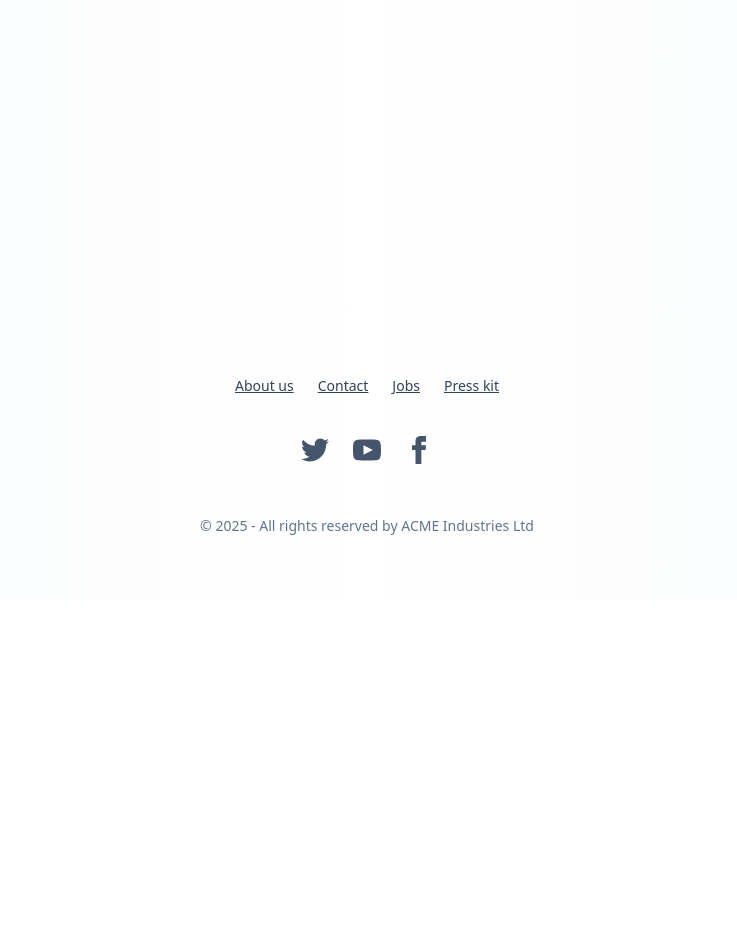
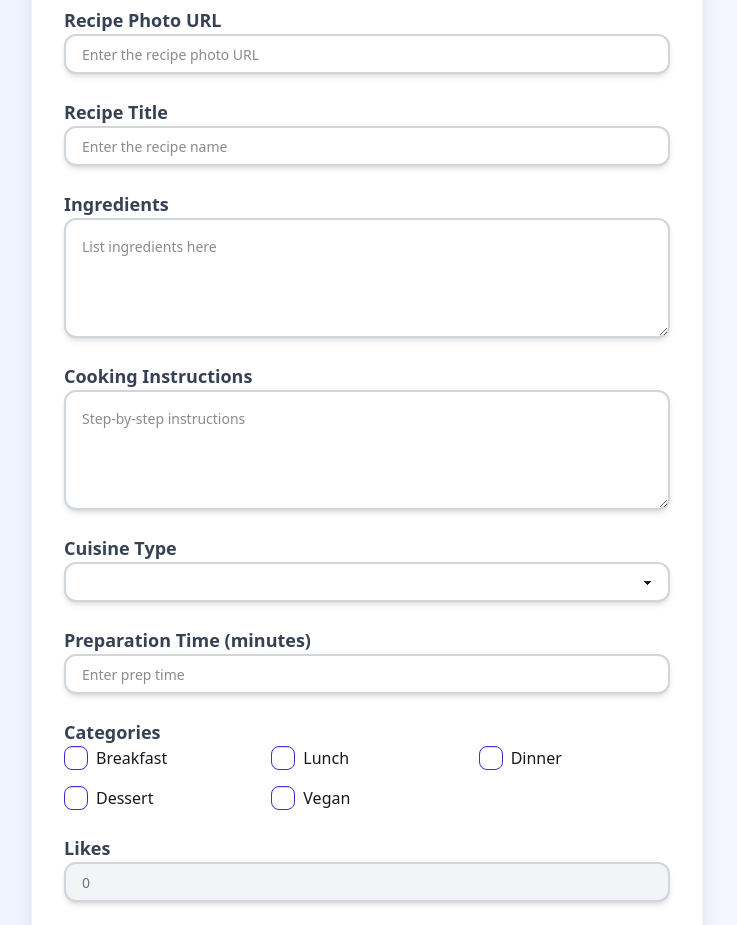
Before and after one commit to WRATHexe/Cookify-Recipe-Website-Client, a React (Vite) app: page /add-recipe in a window 1280 px wide. Shown: the part 200-1125 px from the top of the page, without its empty margins (273-1010 px from the left). Before the commit the page ends 800 px from the top, so only its background shows below. Built offline with nearby package versions, Linux system fonts and the light colour scheme; no server answers; sample sign-in values are in the browser's storage.

Commit message:
feat: add SweetAlert2 for recipe addition confirmation and create Home component

```diff
--- a/package.json
+++ b/package.json
@@ -21,6 +21,7 @@
     "react-router": "^7.6.2",
     "react-toastify": "^11.0.5",
     "react-tooltip": "^4.5.1",
+    "sweetalert2": "^11.22.0",
     "tailwindcss": "^4.1.8"
   },
   "devDependencies": {
--- a/src/pages/AddRecipe.jsx
+++ b/src/pages/AddRecipe.jsx
@@ -1,5 +1,178 @@
+import Swal from "sweetalert2";
+
 const AddRecipe = () => {
-  return <div></div>;
+  const handleAddCoffee = (event) => {
+    event.preventDefault();
+    const form = event.target;
+    const formData = new FormData(form);
+    const newRecipe = Object.fromEntries(formData.entries());
+
+    fetch("http://localhost:4000/Recipes", {
+      method: "POST",
+      headers: {
+        "Content-Type": "application/json",
+      },
+      body: JSON.stringify(newRecipe),
+    })
+      .then((res) => res.json())
+      .then((data) => {
+        if (data.insertedId) {
+          Swal.fire({
+            title: "Recipe Added Successfully!",
+            icon: "success",
+            draggable: true,
+          });
+          //form.reset();
+        }
+      });
+  };
+
+  return (
+    <div className="min-h-screen bg-gradient-to-r from-indigo-50 via-blue-50 to-purple-50 flex items-center justify-center py-12 px-6">
+      <div className="w-full max-w-2xl bg-white p-8 rounded-2xl shadow-xl border border-gray-100 space-y-8">
+        <h2 className="text-3xl font-bold text-center text-gray-800 mb-6">
+          Add a New Recipe 🍽️
+        </h2>
+
+        <form className="space-y-6" onSubmit={handleAddCoffee}>
+          {/* Image Upload Section */}
+          <div>
+            <label className="text-lg font-semibold text-gray-700">
+              Recipe Photo URL
+            </label>
+            <input
+              type="text"
+              name="recipePhoto"
+              placeholder="Enter the recipe photo URL"
+              className="input w-full p-4 border-2 border-gray-300 rounded-xl shadow-md focus:ring-2 focus:ring-indigo-500 transition-all duration-300 ease-in-out"
+            />
+          </div>
+
+          {/* Recipe Title Section */}
+          <div>
+            <label className="text-lg font-semibold text-gray-700">
+              Recipe Title
+            </label>
+            <input
+              required
+              type="text"
+              name="recipeTitle"
+              placeholder="Enter the recipe name"
+              className="input w-full p-4 border-2 border-gray-300 rounded-xl shadow-md focus:ring-2 focus:ring-indigo-500 transition-all duration-300 ease-in-out"
+            />
+          </div>
+
+          {/* Ingredients Section */}
+          <div>
+            <label className="text-lg font-semibold text-gray-700">
+              Ingredients
+            </label>
+            <textarea
+              required
+              placeholder="List ingredients here"
+              name="ingredients"
+              className="textarea w-full p-4 border-2 border-gray-300 rounded-xl shadow-md focus:ring-2 focus:ring-indigo-500 transition-all duration-300 ease-in-out"
+              rows="4"
+            ></textarea>
+          </div>
+
+          {/* Instructions Section */}
+          <div>
+            <label className="text-lg font-semibold text-gray-700">
+              Cooking Instructions
+            </label>
+            <textarea
+              required
+              placeholder="Step-by-step instructions"
+              name="instructions"
+              className="textarea w-full p-4 border-2 border-gray-300 rounded-xl shadow-md focus:ring-2 focus:ring-indigo-500 transition-all duration-300 ease-in-out"
+              rows="4"
+            ></textarea>
+          </div>
+
+          {/* Cuisine Type Section */}
+          <div>
+            <label className="text-lg font-semibold text-gray-700">
+              Cuisine Type
+            </label>
+            <select
+              required
+              name="CuisineType"
+              className="select w-full p-4 border-2 border-gray-300 rounded-xl shadow-md focus:ring-2 focus:ring-indigo-500 transition-all duration-300 ease-in-out"
+            >
+              <option disabled selected>
+                Select Cuisine
+              </option>
+              <option>Italian</option>
+              <option>Mexican</option>
+              <option>Indian</option>
+              <option>Chinese</option>
+              <option>Others</option>
+            </select>
+          </div>
+
+          {/* Preparation Time Section */}
+          <div>
+            <label className="text-lg font-semibold text-gray-700">
+              Preparation Time (minutes)
+            </label>
+            <input
+              required
+              type="number"
+              name="prepTime"
+              min="1"
+              placeholder="Enter prep time"
+              className="input w-full p-4 border-2 border-gray-300 rounded-xl shadow-md focus:ring-2 focus:ring-indigo-500 transition-all duration-300 ease-in-out"
+            />
+          </div>
+
+          {/* Categories Section */}
+          <div>
+            <label className="text-lg font-semibold text-gray-700">
+              Categories
+            </label>
+            <div className="grid grid-cols-2 sm:grid-cols-3 gap-4">
+              {["Breakfast", "Lunch", "Dinner", "Dessert", "Vegan"].map(
+                (cat) => (
+                  <label key={cat} className="flex items-center gap-2">
+                    <input
+                      name="category"
+                      value={cat}
+                      type="checkbox"
+                      className="checkbox checkbox-primary"
+                    />
+                    <span className="text-md">{cat}</span>
+                  </label>
+                )
+              )}
+            </div>
+          </div>
+
+          {/* Likes (Read-Only) Section */}
+          <div>
+            <label className="text-lg font-semibold text-gray-700">Likes</label>
+            <input
+              type="number"
+              name="likes"
+              value="0"
+              readOnly
+              className="input w-full p-4 bg-gray-100 text-gray-500 cursor-not-allowed border-2 border-gray-300 rounded-xl shadow-md"
+            />
+          </div>
+
+          {/* Submit Button */}
+          <div>
+            <button
+              type="submit"
+              className="btn bg-indigo-600 text-white w-full py-4 rounded-xl shadow-lg hover:bg-indigo-700 transition-all duration-300 ease-in-out text-lg font-semibold"
+            >
+              Add Recipe
+            </button>
+          </div>
+        </form>
+      </div>
+    </div>
+  );
 };
 
 export default AddRecipe;
--- a/src/pages/Login.jsx
+++ b/src/pages/Login.jsx
@@ -3,7 +3,7 @@ import { Helmet } from "react-helmet";
 import { FaEye, FaEyeSlash, FaGoogle } from "react-icons/fa6";
 import { Link, useLocation, useNavigate } from "react-router";
 import { toast } from "react-toastify";
-import "react-toastify/dist/ReactToastify.css"; // Importing styles for toast notifications
+import "react-toastify/dist/ReactToastify.css";
 import { AuthContext } from "../provider/authContext";
 
 const Login = () => {
```
Also changed, not shown: 1 other file (tests, documents, lock files or other folders).
